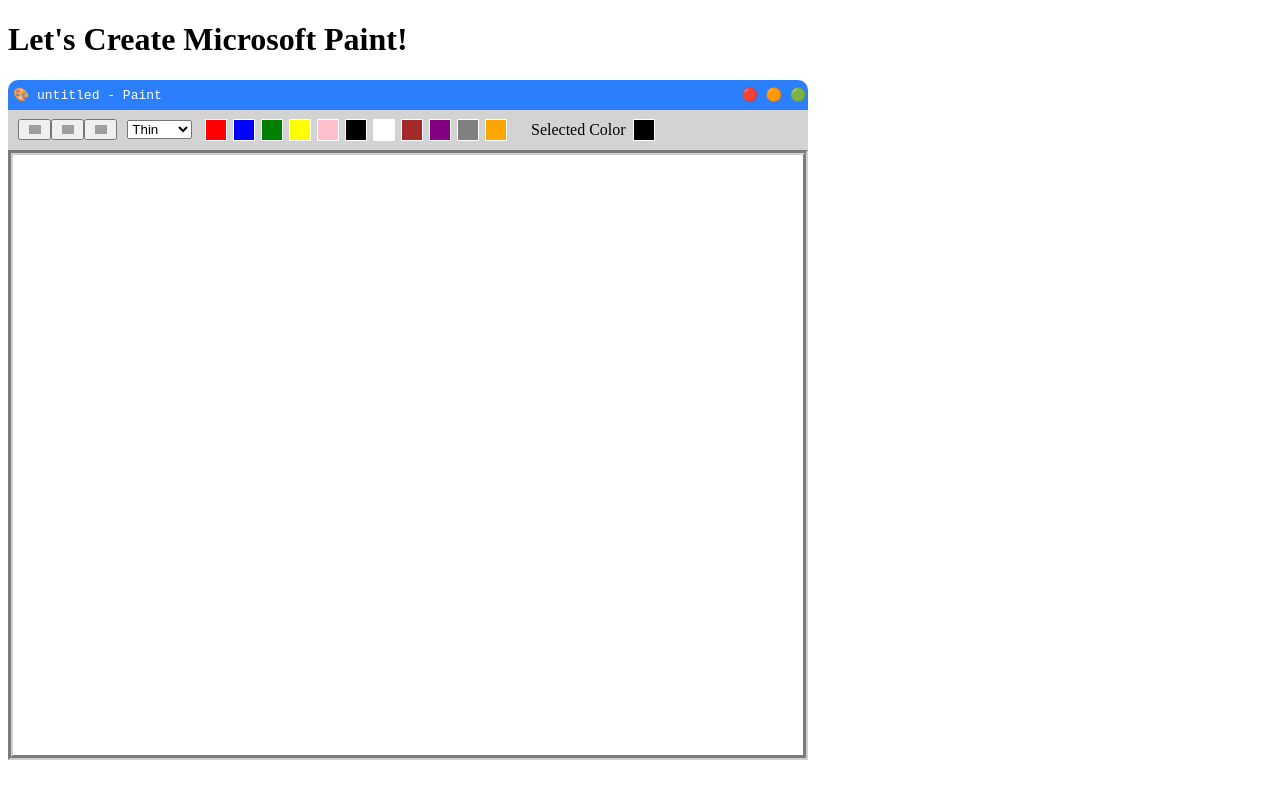
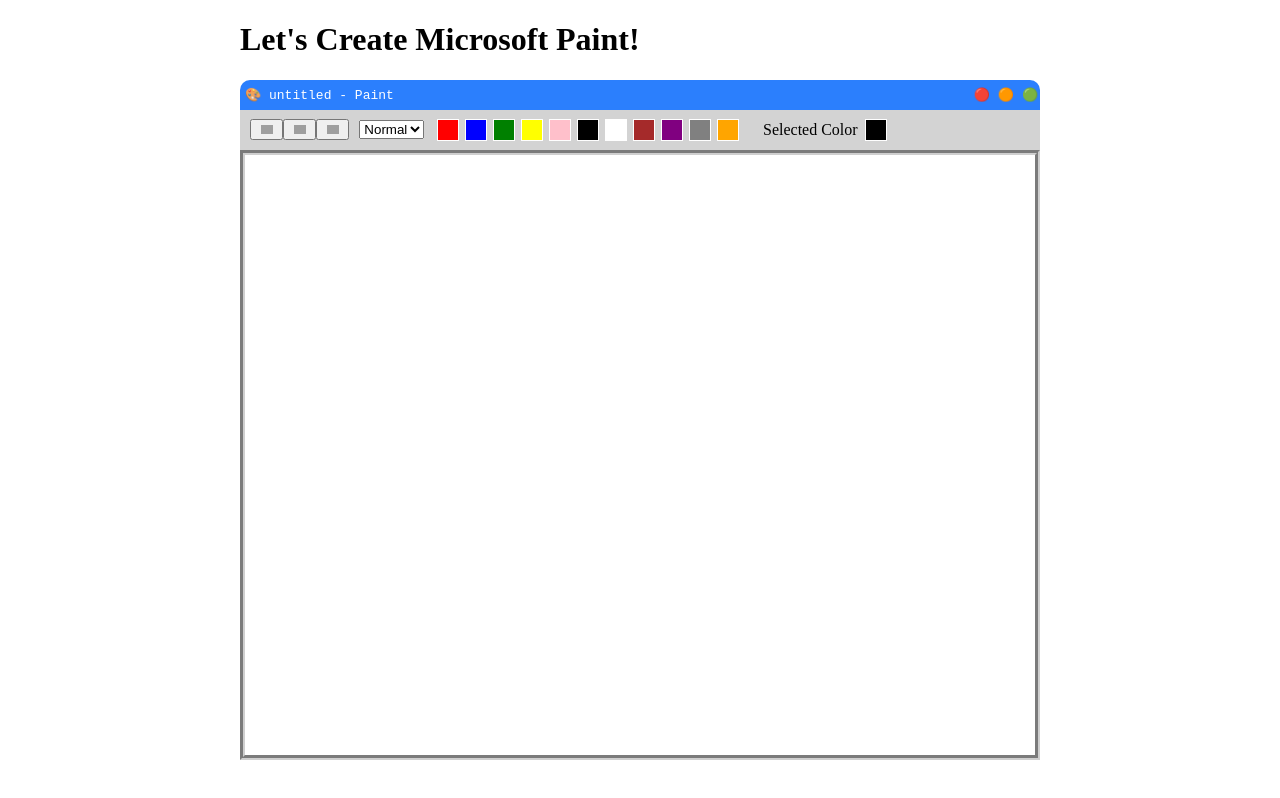
Before and after one commit to samlee1097/microsoft-paint-project-part-2, a React (Create React App) app: page / in a window 1280 px wide. Built offline with nearby package versions, Linux system fonts and the light colour scheme; grey boxes are pictures that could not be loaded.

Commit message:
finished

```diff
--- a/src/Brush.js
+++ b/src/Brush.js
@@ -6,7 +6,7 @@
         <>
             <select onChange={(event)=>handleUtensil(event.target.value, "weight")} id="brush-detail">
                 <option value="2">Thin</option>
-                <option value="5">Normal</option>
+                <option selected value="5">Normal</option>
                 <option value="9">Thick</option>
             </select>
         </>
--- a/src/Header.css
+++ b/src/Header.css
@@ -1,3 +1,8 @@
+body {
+    margin: 0 auto;
+    width: fit-content;
+}
+
 .color-icon{
      width: 20px;
      height: 20px;
```
